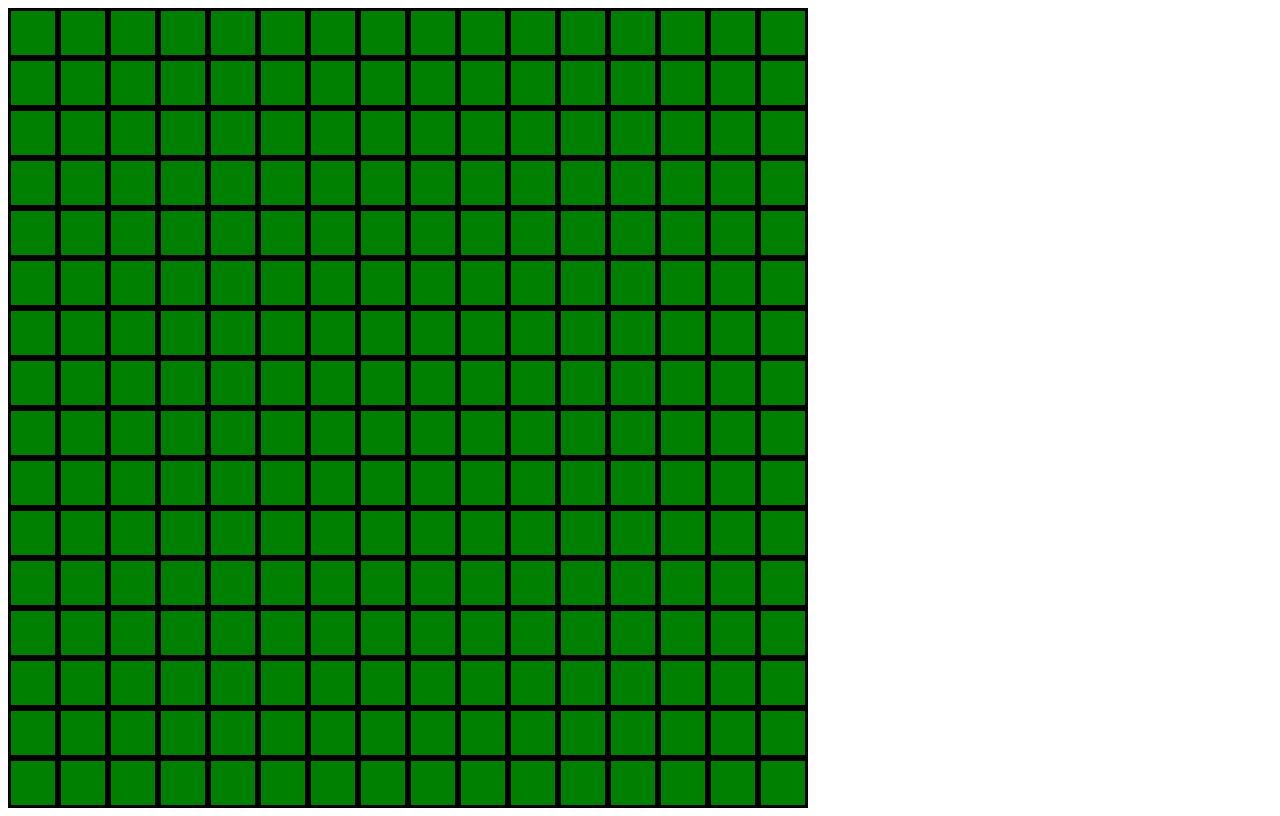
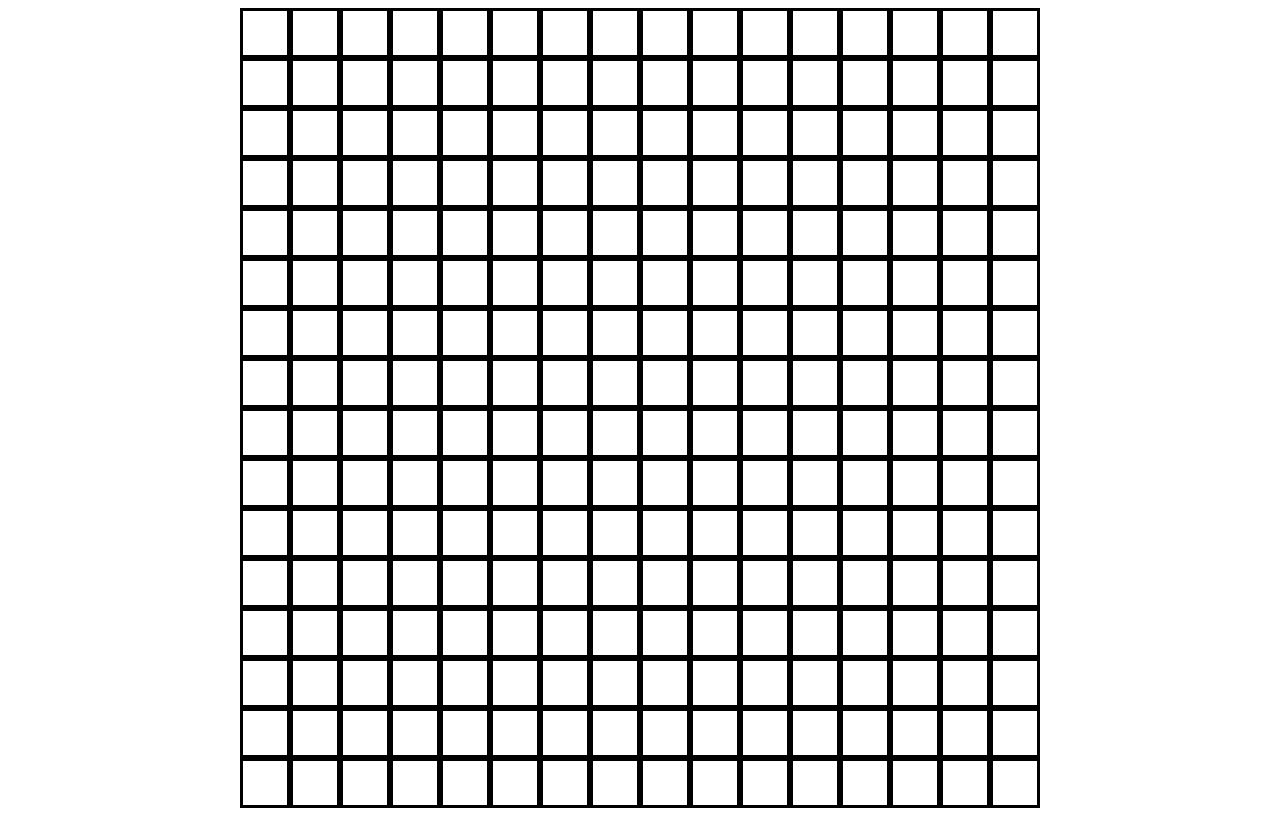
Before and after one commit to songvunguyen/Etch-a-Sketch, a plain HTML site: page index.html in a window 1280 px wide. Drawn offline with Linux system fonts and the light colour scheme.

Commit message:
Center the grid

```diff
--- a/etch.css
+++ b/etch.css
@@ -2,4 +2,5 @@
     display: grid;
     grid-template-columns: repeat(16, 50px);
     grid-template-rows: repeat(16, 50px);
+    justify-content: center;
 }
--- a/etch.js
+++ b/etch.js
@@ -7,7 +7,7 @@ for(let i = 0; i < 16; i++){
         div.classList.add("grid_cell");
         div.setAttribute("id", i.toString()+"_"+j.toString());
         div.style.cssText = `grid-column: ${i+1} / ${i+2}; grid-row: ${j+1} / ${j+2}; border-style: solid;
-        background-color: green`;
+        background-color: white`;
         container.appendChild(div);
     }
 }
```
